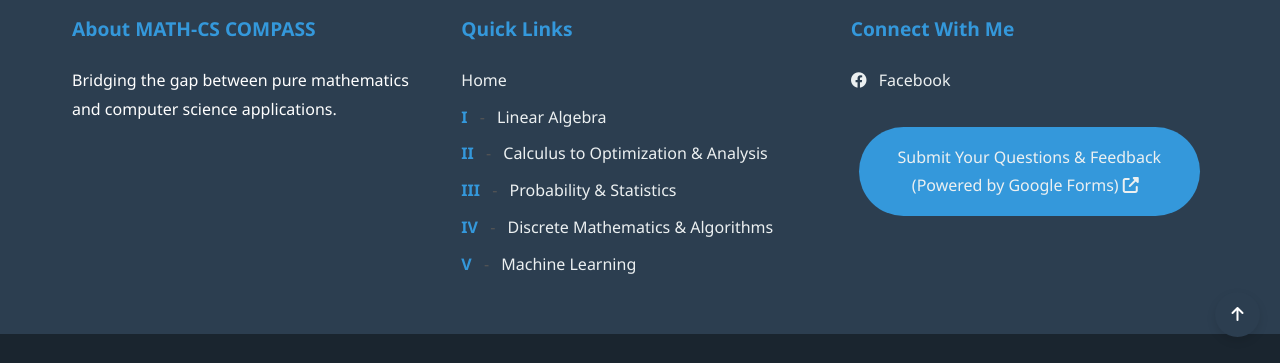
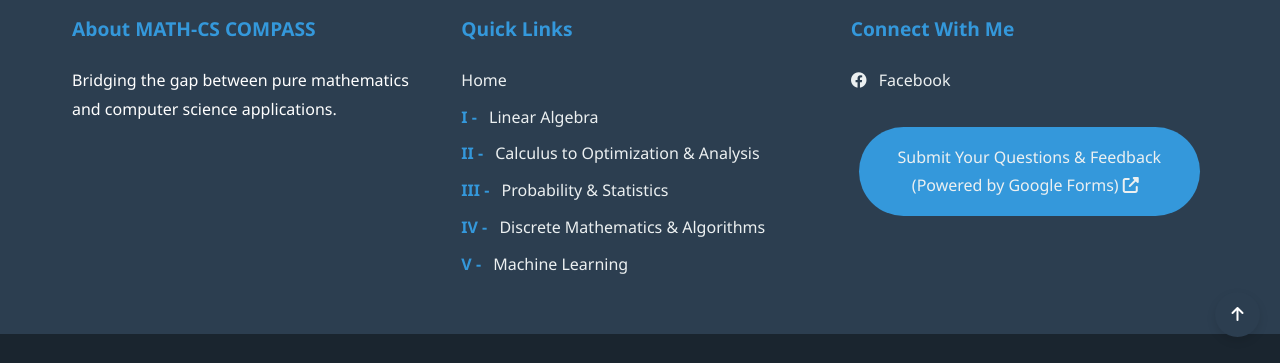
Before and after one commit to Yusukey01/yusukey01.github.io, a Jekyll site: the page built from index.html, in a window 1280 px wide and 1400 px high, scrolled down 1490 px. Shown: the part 973-1336 px from the top of the window. Built offline with Jekyll 4.4.1, drawn with Linux system fonts in a browser that asks for light colours.

Commit message:
fixed footer

```diff
--- a/_includes/footer.html
+++ b/_includes/footer.html
@@ -11,36 +11,31 @@
                 <li><a href="{% if page.level == 'home' %}index.html{% elsif page.level == 'section' %}../../index.html{% elsif page.level == 'detail' %}../../../index.html{% else %}../../../index.html{% endif %}">Home</a></li>
                 <li>
                 <a href="{% if page.level == 'home' %}Mathematics/Linear_algebra/linear_algebra.html{% elsif page.level == 'section' %}../Linear_algebra/linear_algebra.html{% elsif page.level == 'detail' %}../Linear_algebra/linear_algebra.html{% else %}../Linear_algebra/linear_algebra.html{% endif %}">
-                    <span class="nav-number">I</span>
-                    <span class="separator">-</span>
+                    <span class="nav-number">I - </span>
                     <span>Linear Algebra</span>
                 </a>
                 </li>
                 <li>
                 <a href="{% if page.level == 'home' %}Mathematics/Calculus/calculus.html{% elsif page.level == 'section' %}../Calculus/calculus.html{% elsif page.level == 'detail' %}../Calculus/calculus.html{% else %}../../Calculus/calculus.html{% endif %}">
-                    <span class="nav-number">II</span>
-                    <span class="separator">-</span>
+                    <span class="nav-number">II - </span>
                     <span>Calculus to Optimization & Analysis</span>
                 </a>
                 </li>
                 <li>
                 <a href="{% if page.level == 'home' %}Mathematics/Probability/probability.html{% elsif page.level == 'section' %}../Probability/probability.html{% elsif page.level == 'detail' %}../Probability/probability.html{% else %}../Probability/probability.html{% endif %}">
-                    <span class="nav-number">III</span>
-                    <span class="separator">-</span>
+                    <span class="nav-number">III - </span>
                     <span>Probability & Statistics</span>
                 </a>
                 </li>
                 <li>
                 <a href="{% if page.level == 'home' %}Mathematics/Discrete/discrete_math.html{% elsif page.level == 'section' %}../Discrete/discrete_math.html{% elsif page.level == 'detail' %}../Discrete/discrete_math.html{% else %}../Discrete/discrete_math.html{% endif %}">
-                    <span class="nav-number">IV</span>
-                    <span class="separator">-</span>
+                    <span class="nav-number">IV - </span>
                     <span>Discrete Mathematics & Algorithms</span>
                 </a>
                 </li>
                 <li>
                 <a href="{% if page.level == 'home' %}Mathematics/Machine_learning/ml.html{% elsif page.level == 'section' %}../Machine_learning/ml.html{% elsif page.level == 'detail' %}../Machine_learning/ml.html{% else %}../Machine_learning/ml.html{% endif %}">
-                    <span class="nav-number">V</span>
-                    <span class="separator">-</span>
+                    <span class="nav-number">V - </span>
                     <span>Machine Learning</span>
                 </a>
                 </li>
--- a/css/styles.css
+++ b/css/styles.css
@@ -186,11 +186,6 @@
       min-width: 2.5rem;
       margin-right: 0.5rem;
       text-align: left;
-  }
-
-  .separator {
-      color: var(--text-muted);
-      margin-right: 0.5rem;
   }
 
   .menu-toggle {
```
